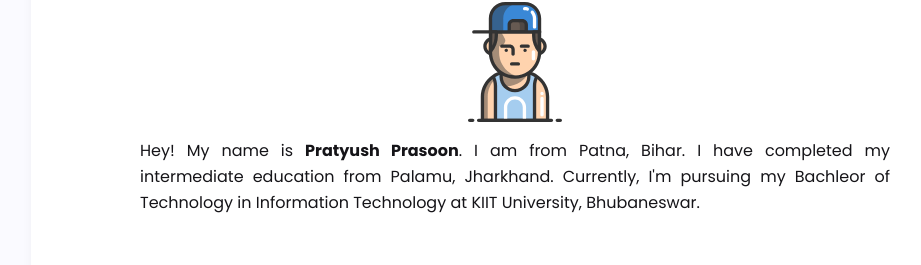
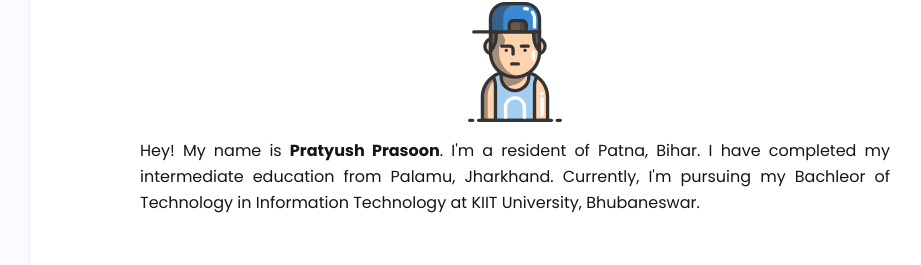
Before and after one commit to pratyush3300/firstPortfolio, a React (Create React App) app: page / in a window 1280 px wide. Shown: the part 4368-4633 px from the top of the page, without its empty margins (125-1046 px from the left). Built offline with nearby package versions, Linux system fonts and the light colour scheme.

Commit message:
Update About.js

```diff
--- a/src/components/About/About.js
+++ b/src/components/About/About.js
@@ -23,7 +23,7 @@ function About() {
         </ScrollAnimation>
           <div className="AboutBio">
             <ScrollAnimation animateIn="fadeInLeft">
-            Hey! My name is <strong>Pratyush Prasoon</strong>. I am from Patna, Bihar. I have completed my intermediate education from Palamu, Jharkhand. Currently, I'm pursuing my Bachleor of Technology in Information Technology at KIIT University, Bhubaneswar.
+            Hey! My name is <strong>Pratyush Prasoon</strong>. I'm a resident of Patna, Bihar. I have completed my intermediate education from Palamu, Jharkhand. Currently, I'm pursuing my Bachleor of Technology in Information Technology at KIIT University, Bhubaneswar.
             </ScrollAnimation>
 
             <br /><br />
```
